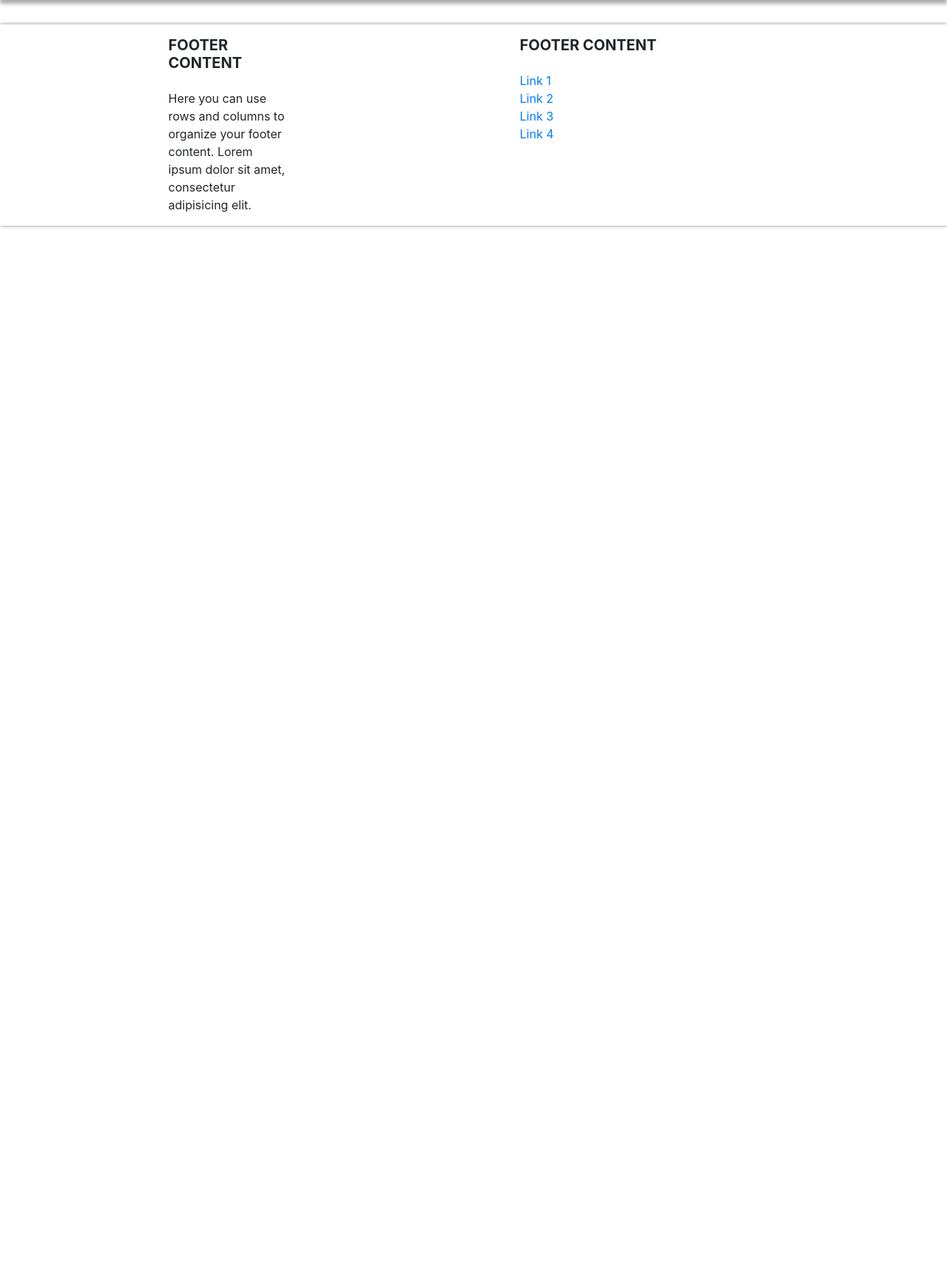
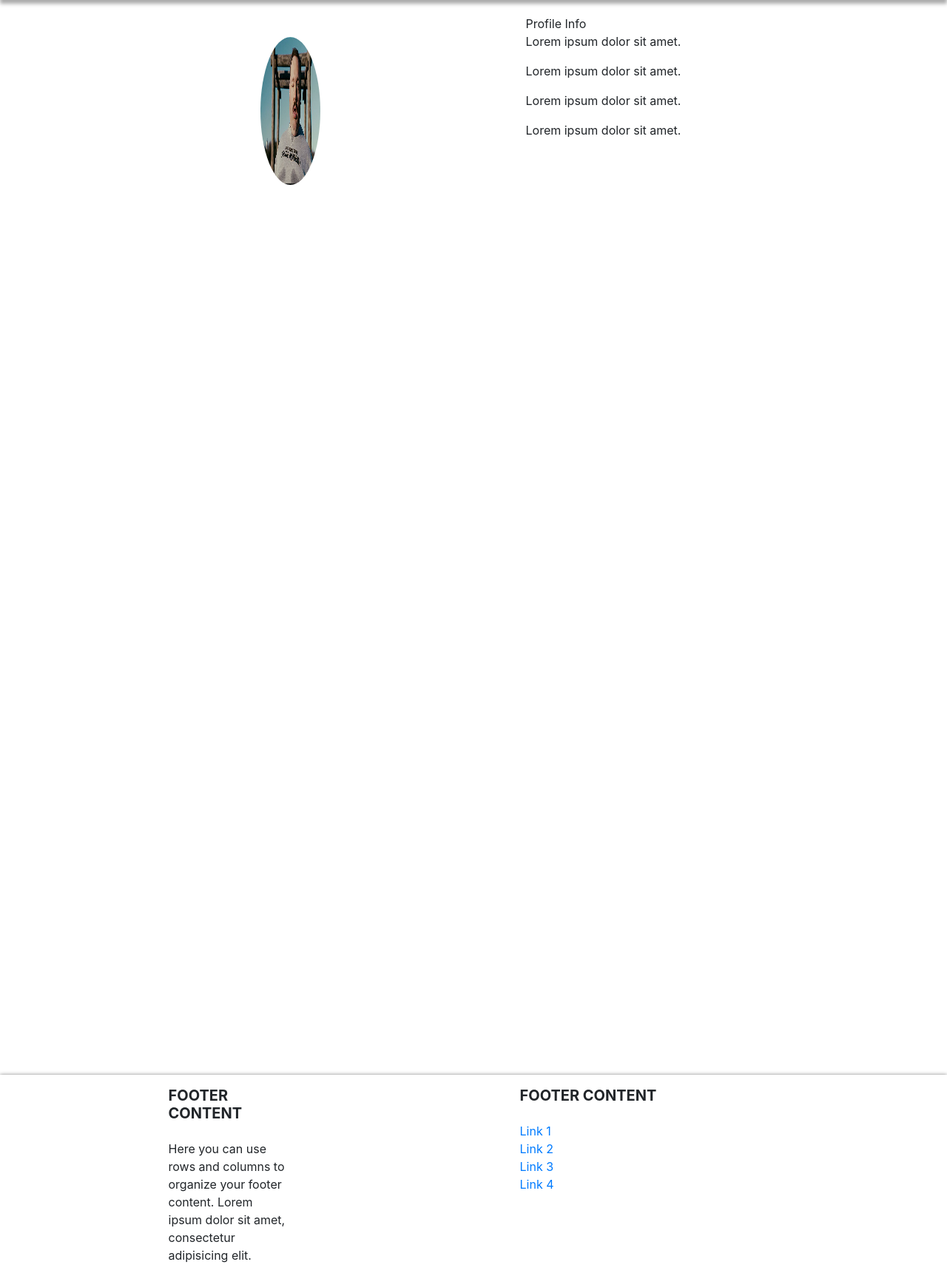
Before and after one commit to RichardDWoodhead/captain-console, a Django app: page /user/ in a window 1280 px wide. Shown: the part 110-1835 px from the top of the page at 74% size. Before the commit the page ends 418 px from the top, so only its background shows below. Run offline with Django 3.2, Linux system fonts and the light colour scheme; some libraries are stand-ins or nearby versions.

Commit message:
user page
started user page

```diff
--- a/main/static/css/stylesheet.css
+++ b/main/static/css/stylesheet.css
@@ -99,6 +99,22 @@
     justify-content: space-evenly;
     margin: 5%;
 }
+.profilePic {
+    margin: 30px 30px 30px 30px;
+    height: 200px;
+    width: 250px;
+}
+.profileText {
+    width: 300px;
+
+}
+.profileContainer {
+    display: flex;
+    flex-flow: row nowrap;
+    height: 1400px;
+    justify-content: space-between;
+    margin: 20px 20% 20px 20%;
+}
 
 /* **********************************
             Footer
--- a/main/templates/nav_bar.html
+++ b/main/templates/nav_bar.html
@@ -2,7 +2,7 @@
     <nav id="main_nav" class="navbar sticky-top navbar-light">
         <a href="/home"><h5 style="font-size: 1rem">Home</h5></a>
         <a href="/store"><h5 style="font-size: 1rem">Store</h5></a>
-         <a href="/user"><h5 style="font-size: 1rem">Sign in</h5></a>
+        <a href="/user"><h5 style="font-size: 1rem">Sign in</h5></a>
         <form action="/store/search">
             {% csrf_token %}
             <input type="text" id="search" name="query">
--- a/main/templates/user/index.html
+++ b/main/templates/user/index.html
@@ -1,5 +1,18 @@
 {% extends "base.html" %}
 {% load static %}
 {% block content %}
+    <div class="container">
+    <div class="row profileContainer">
+        <img src="../static/images/paulblart.png" class="profilePic rounded-circle col-md-2" alt="You">
 
+
+    <div class="profileText col-md-5">
+        <p2>Profile Info</p2>
+        <p>Lorem ipsum dolor sit amet.</p>
+        <p>Lorem ipsum dolor sit amet.</p>
+        <p>Lorem ipsum dolor sit amet.</p>
+        <p>Lorem ipsum dolor sit amet.</p>
+    </div>
+    </div>
+    </div>
 {% endblock %}
```
Also changed, not shown: main/static/images/Paulblart.png (added).
